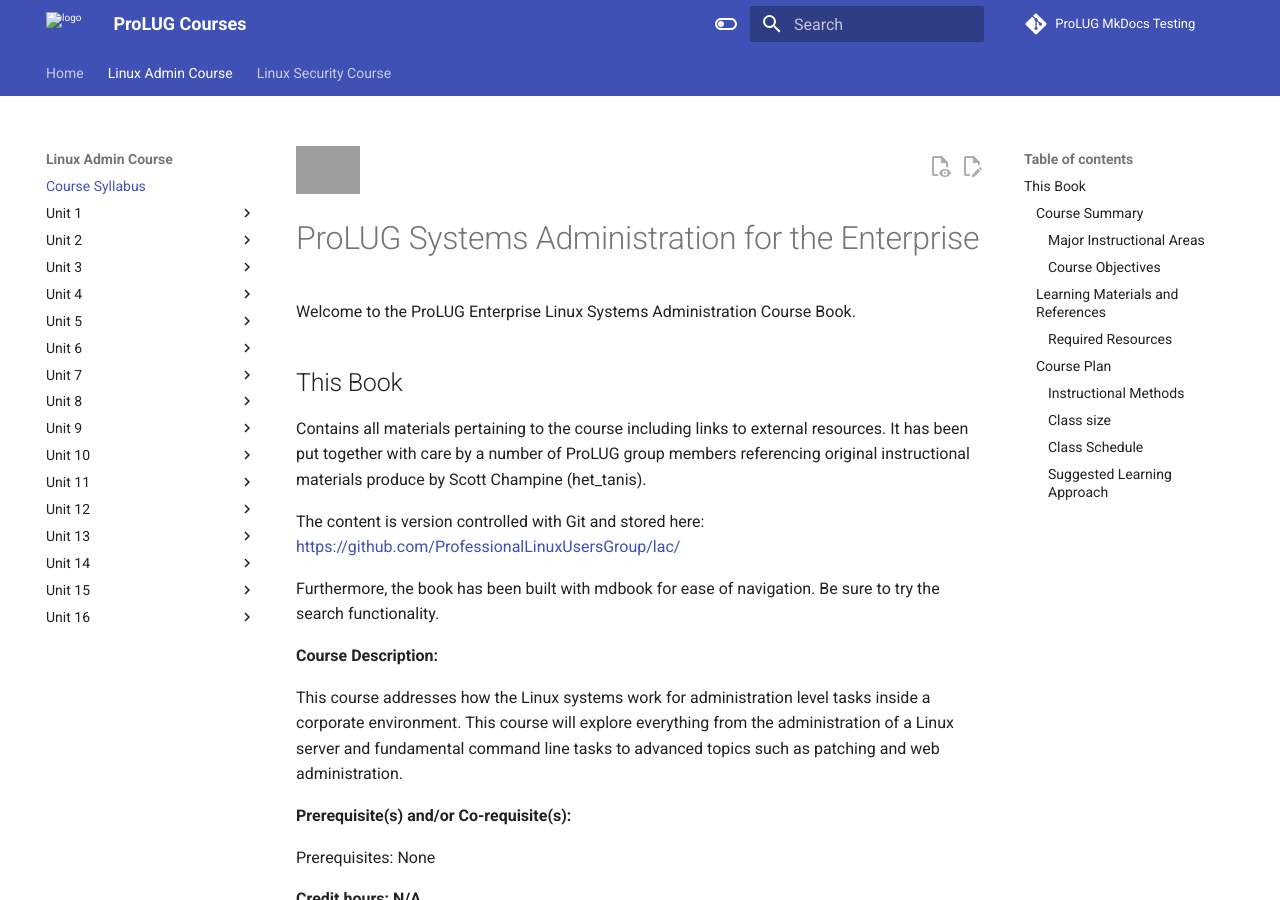
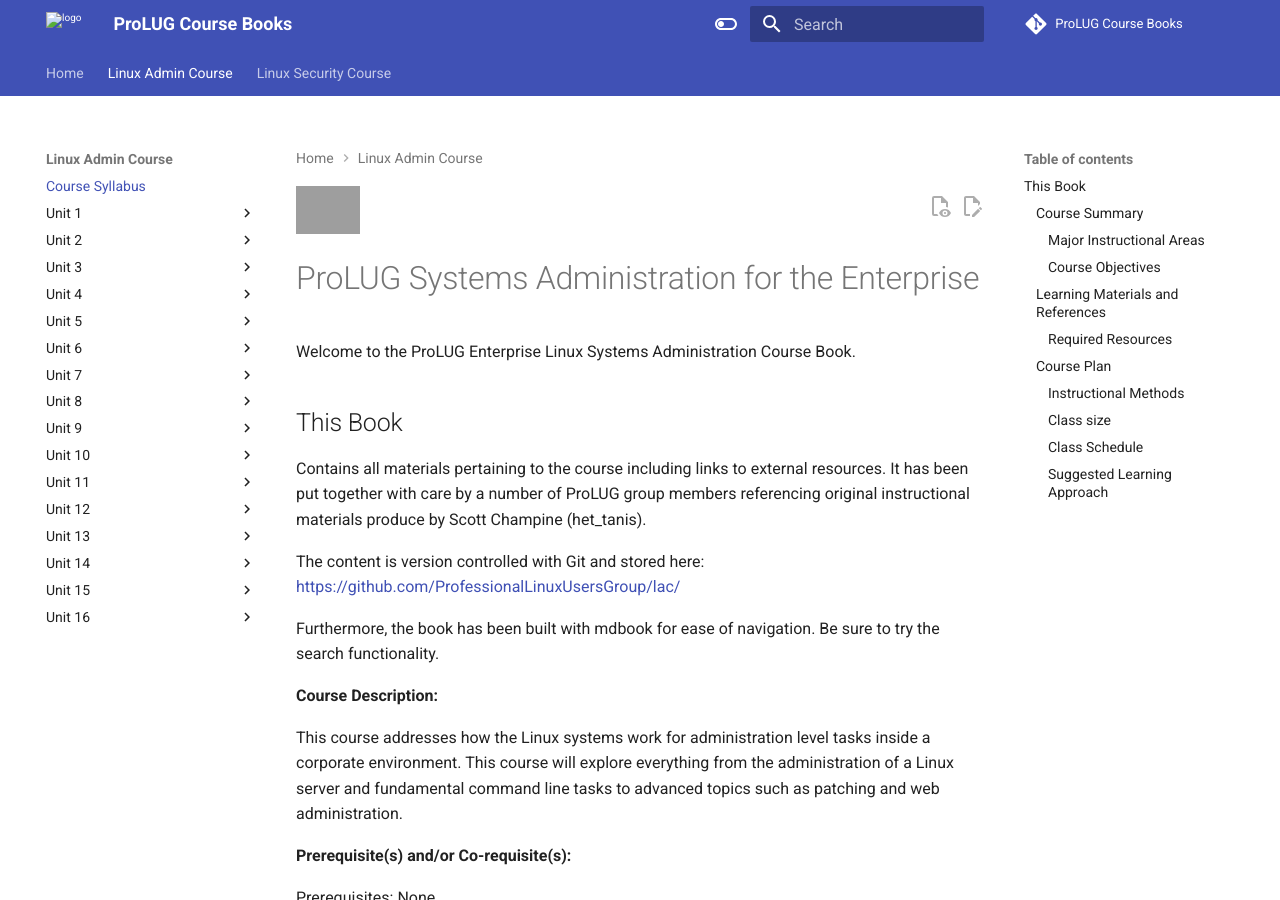
Before and after one commit to ProfessionalLinuxUsersGroup/course-books, an MkDocs documentation site: the page built from docs/lac/syllabus.md, in a window 1280 px wide and 900 px high. Built offline with MkDocs 1.6.1 and Material for MkDocs 9.7.7, drawn with Linux system fonts in a browser that asks for light colours; comment, search, counter and statistics services are not loaded; grey boxes are pictures that could not be loaded.

Commit message:
fix: Move index.md to docs, fix mkdocs repo links

```diff
--- a/mkdocs.yml
+++ b/mkdocs.yml
@@ -1,7 +1,7 @@
-site_name: ProLUG Courses
-site_url: http://localhost
-repo_name: ProLUG MkDocs Testing
-repo_url: https://github.com/cmckee786/prolug-mkdocs
+site_name: ProLUG Course Books
+site_url: http://professionallinuxusersgroup.github.io/course-books
+repo_name: ProLUG Course Books
+repo_url: https://github.com/ProfessionalLinuxUsersGroup/course-books
 edit_uri: edit/main/docs
 theme:
   name: material
```
Also changed, not shown: docs/index.md (renamed from index.md).
